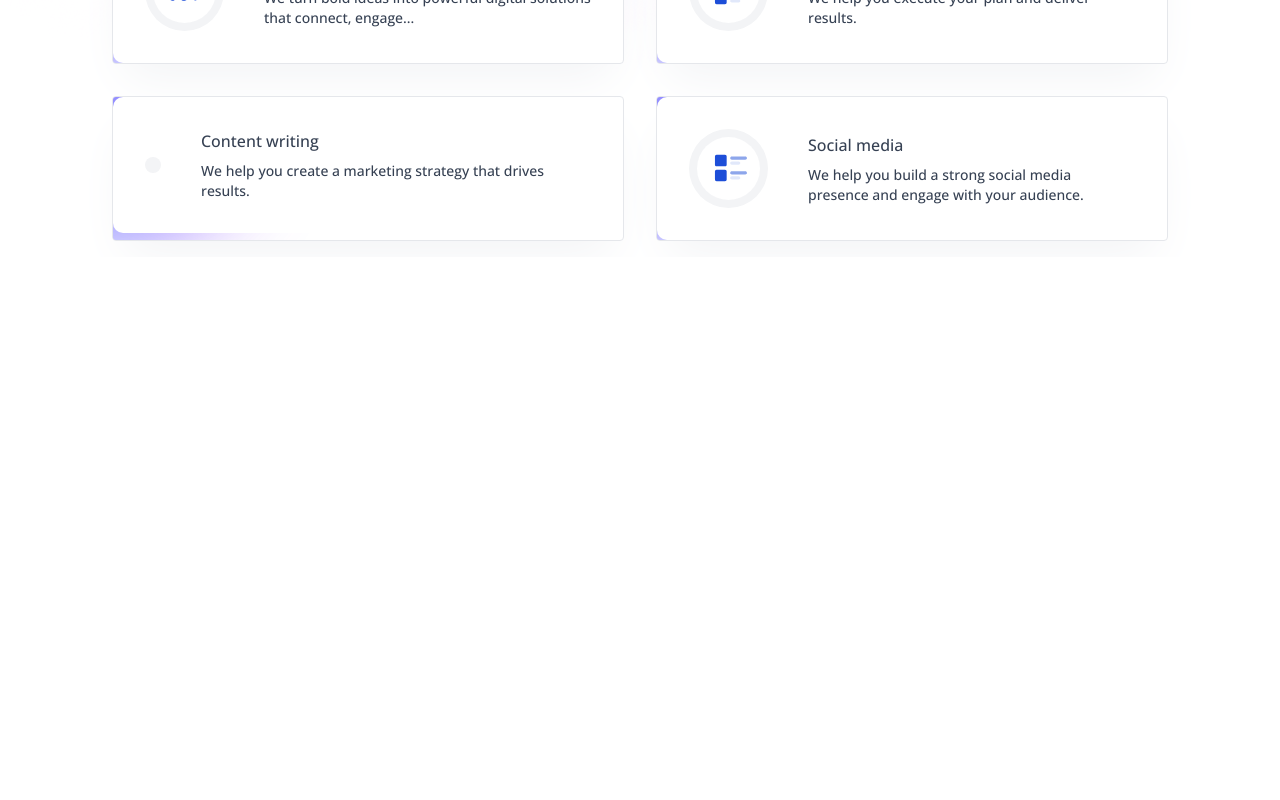
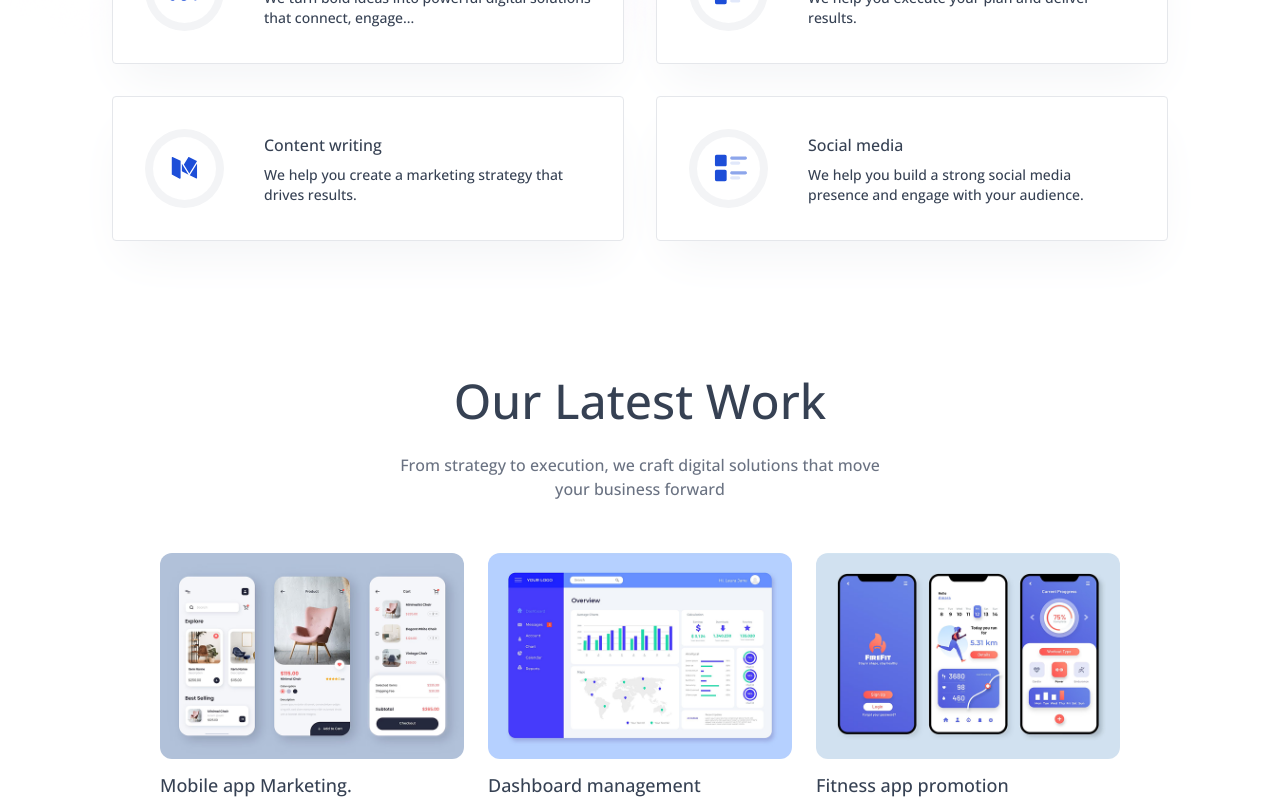
Before and after one commit to jaklymedalla/agency-ai-project, a React (Vite) app: page / in a window 1280 px wide. Shown: the part 1640-2440 px from the top of the page. Before the commit the page ends 1897 px from the top, so only its background shows below. Built offline with nearby package versions, Linux system fonts and the light colour scheme.

Commit message:
progress

```diff
--- a/src/App.jsx
+++ b/src/App.jsx
@@ -1,23 +1,30 @@
-import React, { useState } from 'react'
-import Navbar from './components/Navbar'
-import Hero from './components/Hero'
-import TrustedBy from './components/TrustedBy'
-import Services from './components/Services'
+import React, { useState } from "react";
+import Navbar from "./components/Navbar";
+import Hero from "./components/Hero";
+import TrustedBy from "./components/TrustedBy";
+import Services from "./components/Services";
+import OurWork from "./components/OurWork";
+import Teams from "./components/Teams";
+import ContactUs from "./components/ContactUs";
 
 const App = () => {
   // FIXED: Standard working state initialization
-  const [theme, setTheme] = useState(localStorage.getItem('theme') ? localStorage.
-getItem('theme') : 'light')
+  const [theme, setTheme] = useState(
+    localStorage.getItem("theme") ? localStorage.getItem("theme") : "light",
+  );
 
   return (
-    <div className='dark:bg-black relative'>
+    <div className="dark:bg-black relative">
       {/* Passing state downward seamlessly */}
-      <Navbar theme={theme} setTheme={setTheme}/>
+      <Navbar theme={theme} setTheme={setTheme} />
       <Hero />
       <TrustedBy />
       <Services />
+      <OurWork />
+      <Teams />
+      <ContactUs />
     </div>
-  )
-}
+  );
+};
 
-export default App
+export default App;
--- /dev/null
+++ b/src/components/ContactUs.jsx
@@ -0,0 +1,51 @@
+import React from "react";
+import Title from "./Title";
+import assets from "../assets/assets";
+
+const ContactUs = () => {
+  return (
+    <div
+      id="contact-us"
+      className="flex flex-col items-center gap-7 px-4 sm:px-12 lg:px-24 xl:px-40
+pt-30 text-gray-700 dark:text-white"
+    >
+      <Title
+        title="Reach out to us"
+        desc="From strategy to execution, we craft digital solutions that move
+your business forward."
+      />
+
+    <form className="grid sm:grid-cols-2 gap-3 sm:gap-5 max-w-2xl w-full">
+        <div>
+            <p className="mb-2 text-sm font-medium">Your name</p>
+            <div className="flex pl-3 rounded-lg border border-gray-300 dark:border-gray-600">
+                <img src={assets.person_icon} alt="" />
+                <input type="text" placeholder="Enter your name" className="w-full p-3 text-sm outline-none" required />
+            </div>
+        </div>
+
+        <div>
+            <p className="mb-2 text-sm font-medium">Email</p>
+            <div className="flex pl-3 rounded-lg border border-gray-300 dark:border-gray-600">
+                <img src={assets.email_icon_icon} alt="" />
+                <input type="text" placeholder="Enter your email" className="w-full p-3 text-sm outline-none" required />
+            </div>
+        </div>
+
+        <div className="sm:col-span-2">
+            <p className="mb-2 text-sm font-medium">Message</p>
+            <textarea rows={8} placeholder="Enter you message" className="w-full p-3 text-sm outline-none rounded-lg border border-gray-300
+dark:border-gray-600" />
+        </div>
+
+        <button type="submit" className="w-max flex gap-2 bg-primary text-white text-sm px-10 py-3
+rounded-full cursor-pointer hover:scale-103 transition-all">
+            Submit <img src={assets.arrow_icon} alt="" />
+        </button>
+    </form>
+    </div>
+    //cont 1:32:09
+  );
+};
+
+export default ContactUs;
--- /dev/null
+++ b/src/components/OurWork.jsx
@@ -0,0 +1,50 @@
+import React from "react";
+import Title from "./Title";
+import assets from "../assets/assets";
+const OurWork = () => {
+
+    const workData = [
+        {
+            title: 'Mobile app Marketing.',
+            description: 'From strategy to execution, we craft digital solutions that move your business forward',
+            image: assets.work_mobile_app
+        },
+        {
+            title: 'Dashboard management',
+            description: 'We help you execute your plan and deliver results.',
+            image: assets.work_dashboard_management
+        },
+        {
+            title: 'Fitness app promotion',
+            description: 'We help you create a marketing strategy that drives results.',
+            image: assets.work_fitness_app
+        }
+    ]
+
+  return (
+    <div
+      id="our-work"
+      className="flex flex-col items-center gap-7 px-4 sm:px-12 lg:px-24 xl:px-40
+    pt-30 text-gray-700 dark:text-white"
+    >
+      <Title
+        title="Our Latest Work"
+        desc="From strategy to execution, we craft digital solutions that move
+your business forward"
+      />
+      <div className="grid sm:grid-cols-2 lg:grid-cols-3 gap-6 w-full max-w-5xl">
+        {
+            workData.map((work, index) => (
+                <div key={index} className="hover:scale-102 duration-500 transition-all cursor-pointer">
+                    <img src={work.image} className="w-full rounded-xl" alt="" />
+                    <h3 className="mt-3 mb-2 text-lg font-semibold">{work.title}</h3>
+                    <p className="text-sm opacity-60 w-5/6">{work.description}</p>
+                </div>
+            ))
+        }
+      </div>
+    </div>
+  );
+};
+
+export default OurWork;
--- a/src/components/ServiceCard.jsx
+++ b/src/components/ServiceCard.jsx
@@ -1,33 +1,51 @@
-import React, { useState } from 'react'
+import React, { useRef, useState } from "react";
 
-const ServiceCard = ({service, index}) => {
+const ServiceCard = ({ service, index }) => {
+  const [position, setPosition] = useState({ x: 0, y: 0 });
+  const [visible, setVisible] = useState(false);
+  const divRef = useRef(null);
+  const handleMouseMove = (e) => {
+    const bounds = divRef.current.getBoundingClientRect();
+    setPosition({ x: e.clientX - bounds.left, y: e.clientY - bounds.top });
+  };
 
-  const [position, setPosition] = useState({x: 0 , y: 0})
   return (
-    <div className='relative overflow-hidden max-w-lg m-2 sm:m-4 rounded xl border
+    <div
+      className="relative overflow-hidden max-w-lg m-2 sm:m-4 rounded xl border
 border-gray-200 dark:border-gray-700 shadow-2xl shadow-gray-100
-  dark:shadow-white/10'>
+  dark:shadow-white/10"
+      onMouseEnter={() => setVisible(true)}
+      onMouseLeave={() => setVisible(false)}
+      ref={divRef}
+      onMouseMove={handleMouseMove}
+    >
+      <div
+        className={`pointer-events-none blur-2xl rounded-full bg-gradient-to-r
+from-blue-500 via-indigo-500 to-purple-500 w-[300px] h-[300px]
+  absolute z-0 transition-opacity duration-500 mix-blend-lighthen ${
+    visible ? "opacity-70" : "opacity-0"
+  }`}
+        style={{ top: position.y - 150, left: position.x - 150 }}
+      />
+      <div
+        className="flex items-center gap-10 p-8 hover:p-7.5 hover:m-0.5 transition-all
+    rounded-[10px] bg-white dark:bg-gray-900 z-10 relative"
+      >
+        <div className="bg-gray-100 dark:bg-gray-700 rounded-full">
+          <img
+            src={service.icon}
+            alt=""
+            className="max-w-24 bg-white dark:bg-gray-900 rounded-full m-2"
+          />
+        </div>
 
-    <div className='pointer-events-none blur-2xl rounded-full bg-gradient-to-r
-from-blue-500 via-indigo-500 to-purple-500 w-[300px] h-[300px]
-  absolute z-0 transition-opacity duration-500 mix-blend-lighthen opacity-70'
-  style={{top: position.y -150, left: position.x -150}} />
+        <div className="flex-1">
+          <h3 className="font-bold">{service.title}</h3>
+          <p className="text-sm mt-2">{service.description}</p>
+        </div>
+      </div>
+    </div>
+  );
+};
 
-    <div className='flex items-center gap-10 p-8 hover:p-7.5 hover:m-0.5 transition-all
-    rounded-[10px] bg-white dark:bg-gray-900 z-10 relative'>
-
-      <div className='bg-gray-100 dark:bg-gray-700 rounded-full'>
-        <img src={service.icon} alt="" className='max-w-24 bg-white dark:bg-gray-900 rounded-full m-2' />
-         </div>
-
-           <div className='flex-1'>
-            <h3 className='font-bold'>{service.title}</h3>
-            <p className='text-sm mt-2'>{service.description}</p>
-        </div>
-    </div>
-</div>
-
-  )
-}
-
-export default ServiceCard
+export default ServiceCard;
--- a/src/components/Services.jsx
+++ b/src/components/Services.jsx
@@ -1,46 +1,58 @@
-import React from 'react'
-import assets from '../assets/assets'
-import Title from './Title'
-import ServiceCard from './ServiceCard'
+import React from "react";
+import assets from "../assets/assets";
+import Title from "./Title";
+import ServiceCard from "./ServiceCard";
 
 const Services = () => {
   const servicesData = [
     {
-            title: 'Advertising',
-            description: 'We turn bold ideas into powerful digital solutions that connect, engage...',
+      title: "Advertising",
+      description:
+        "We turn bold ideas into powerful digital solutions that connect, engage...",
       icon: assets.ads_icon,
     },
     {
-            title: 'Content marketing',
-            description: 'We help you execute your plan and deliver results.',
+      title: "Content marketing",
+      description: "We help you execute your plan and deliver results.",
       icon: assets.marketing_icon,
     },
     {
-            title: 'Content writing',
-            description: 'We help you create a marketing strategy that drives results.',
-            icon: assets.content_icont,
+      title: "Content writing",
+      description:
+        "We help you create a marketing strategy that drives results.",
+      icon: assets.content_icon,
     },
     {
-            title: 'Social media',
-            description: 'We help you build a strong social media presence and engage with your audience.',
+      title: "Social media",
+      description:
+        "We help you build a strong social media presence and engage with your audience.",
       icon: assets.marketing_icon,
     },
-    ]
+  ];
 
   return (
-    <div id='services'  className='relative flex flex-col items-center gap-7 px-4 sm:px-12 lg:px-24
-    pt-30 text-gray-700 dark-text-white'>
-        <img src={assets.bgImage2} alt="bg2" className='absolute -top-110 -left-70 -z-1 dark:hidden' />
-        <Title title='How can we help?' desc='From strategy to execution, we craft digital solutions that move
-    your business forward.' />
-    <div className='flex flex-col md:grid grid-cols-2'>
-        {servicesData.map((service, index)=>(
+    <div
+      id="services"
+      className="relative flex flex-col items-center gap-7 px-4 sm:px-12 lg:px-24
+    pt-30 text-gray-700 dark-text-white"
+    >
+      <img
+        src={assets.bgImage2}
+        alt="bg2"
+        className="absolute -top-110 -left-70 -z-1 dark:hidden"
+      />
+      <Title
+        title="How can we help?"
+        desc="From strategy to execution, we craft digital solutions that move
+    your business forward."
+      />
+      <div className="flex flex-col md:grid grid-cols-2">
+        {servicesData.map((service, index) => (
           <ServiceCard key={index} service={service} index={index} />
         ))}
       </div>
+    </div>
+  );
+};
 
-    </div>
-  )
-}
-
-export default Services
+export default Services;
--- /dev/null
+++ b/src/components/Teams.jsx
@@ -0,0 +1,28 @@
+import React from 'react'
+import Title from './Title'
+import { teamData } from '../assets/assets'
+
+const Teams = () => {
+  return (
+    <div className='flex flex-col items-center gap-7 px-4 sm:px-12 lg:px-24 xl:px-40
+pt-30 text-gray-800 dark:text:white'>
+        <Title title='Meet the team' desc='A passionate team of digital experts dedicated to your brands success' />
+        <div className='grid grid-cols-2 md:grid-cols-3 xl:grid-cols-4 gap-5'>
+            {teamData.map((team, index) => (
+                <div key={index} className='flex max-sm:flex-col items-center gap-5 p-4 rounded-xl border
+border-gray-100 dark:border-gray-700 bg-white dark:bg-gray-900
+shadow-xl shadow-gray-100 dark:shadow-white/5 hover:scale-103
+transition-all duration-400'>
+                    <img src={team.image} className='w-12 h-12 rounded-full' alt="" />
+                    <div className='flex-1'>
+                        <h3 className='font-bold text-sm'>{team.name}</h3>
+                        <p className='text-xs opacity-60'>{team.title}</p>
+                    </div>
+                </div>
+            ))}
+        </div>
+    </div>
+  )
+}
+
+export default Teams
```
Also changed, not shown: src/components/Hero.jsx (+45 -24 lines), src/components/Navbar.jsx (+69 -35 lines), src/components/ThemeToggleBtn.jsx (+32 -26 lines), src/components/TrustedBy.jsx (+20 -13 lines). Lines whose indentation alone changed are shown as unchanged.
